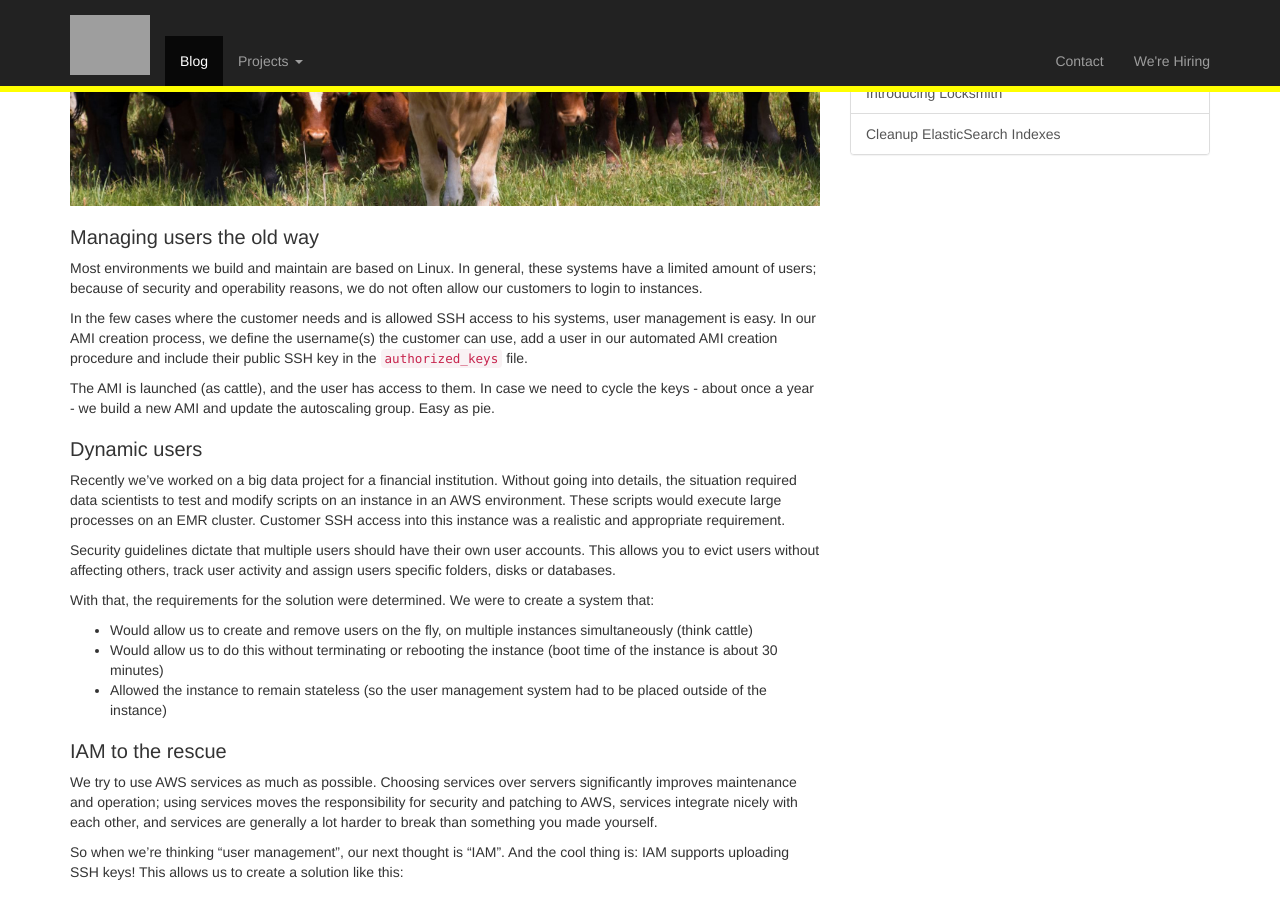
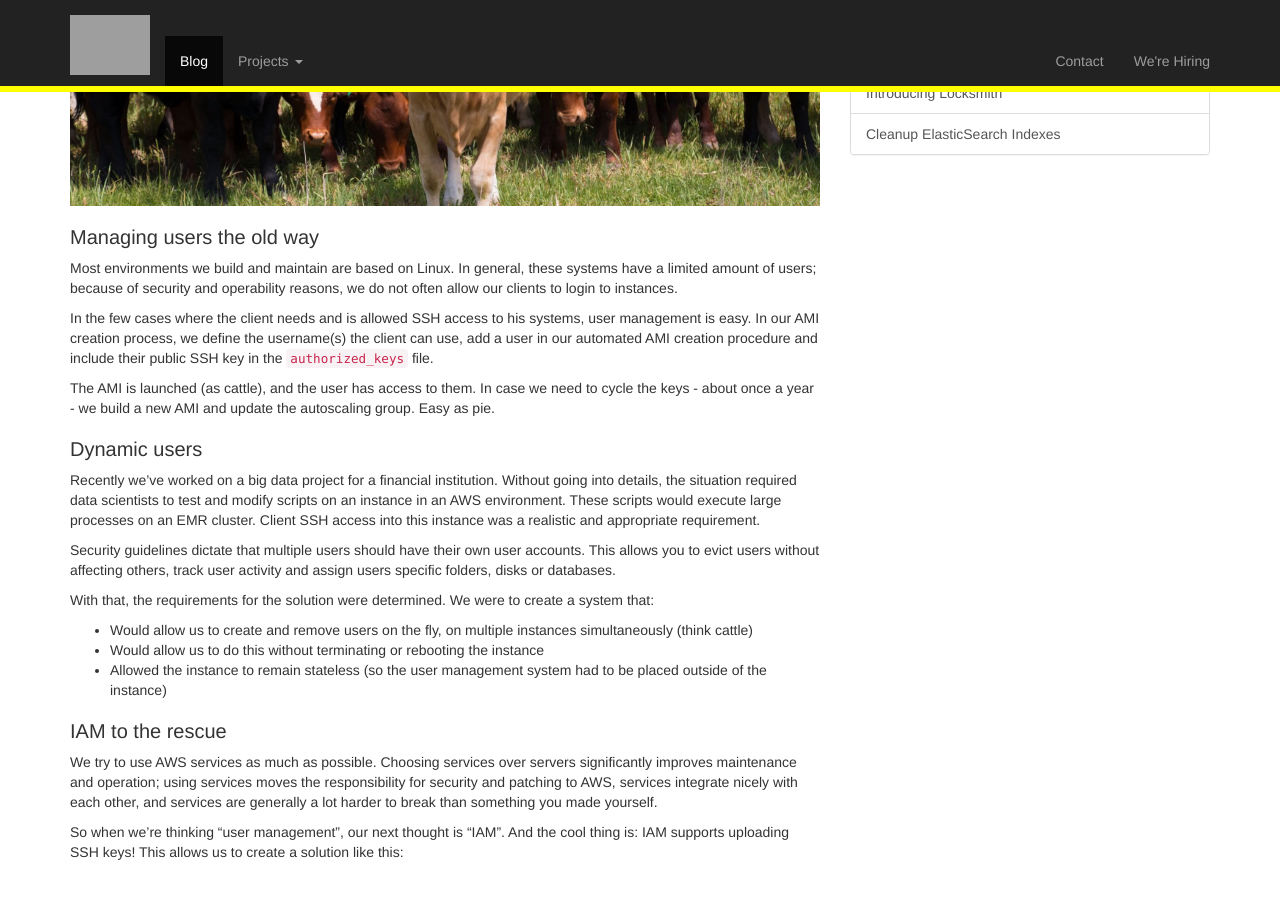
Before and after one commit to sentiampc/sentialabs.github.io, a Jekyll site: the page built from _posts/2018-04-26-IAM-managed-SSH-users.md, in a window 1280 px wide and 900 px high, scrolled down 453 px. Built offline with Jekyll 4.4.1, drawn with Linux system fonts in a browser that asks for light colours; nearby versions of some CDN libraries; grey boxes are pictures that could not be loaded.

Commit message:
fixed remarks

```diff
--- a/_posts/2018-04-26-IAM-managed-SSH-users.md
+++ b/_posts/2018-04-26-IAM-managed-SSH-users.md
@@ -14,21 +14,21 @@ At Sentia we've learned to treat our server instances as [cattle](http://cloudsc
 
 Managing users the old way
 --------------------------
-Most environments we build and maintain are based on Linux. In general, these systems have a limited amount of users; because of security and operability reasons, we do not often allow our customers to login to instances.
+Most environments we build and maintain are based on Linux. In general, these systems have a limited amount of users; because of security and operability reasons, we do not often allow our clients to login to instances.
 
-In the few cases where the customer needs and is allowed SSH access to his systems, user management is easy. In our AMI creation process, we define the username(s) the customer can use, add a user in our automated AMI creation procedure and include their public SSH key in the `authorized_keys` file.
+In the few cases where the client needs and is allowed SSH access to his systems, user management is easy. In our AMI creation process, we define the username(s) the client can use, add a user in our automated AMI creation procedure and include their public SSH key in the `authorized_keys` file.
 
 The AMI is launched (as cattle), and the user has access to them. In case we need to cycle the keys - about once a year - we build a new AMI and update the autoscaling group. Easy as pie.
 
 Dynamic users
 -------------
-Recently we've worked on a big data project for a financial institution. Without going into details, the situation required data scientists to test and modify scripts on an instance in an AWS environment. These scripts would execute large processes on an EMR cluster. Customer SSH access into this instance was a realistic and appropriate requirement.
+Recently we've worked on a big data project for a financial institution. Without going into details, the situation required data scientists to test and modify scripts on an instance in an AWS environment. These scripts would execute large processes on an EMR cluster. Client SSH access into this instance was a realistic and appropriate requirement.
 
 Security guidelines dictate that multiple users should have their own user accounts. This allows you to evict users without affecting others, track user activity and assign users specific folders, disks or databases.
 
 With that, the requirements for the solution were determined. We were to create a system that:
 - Would allow us to create and remove users on the fly, on multiple instances simultaneously (think cattle)
-- Would allow us to do this without terminating or rebooting the instance (boot time of the instance is about 30 minutes)
+- Would allow us to do this without terminating or rebooting the instance
 - Allowed the instance to remain stateless (so the user management system had to be placed outside of the instance)
 
 IAM to the rescue
```
